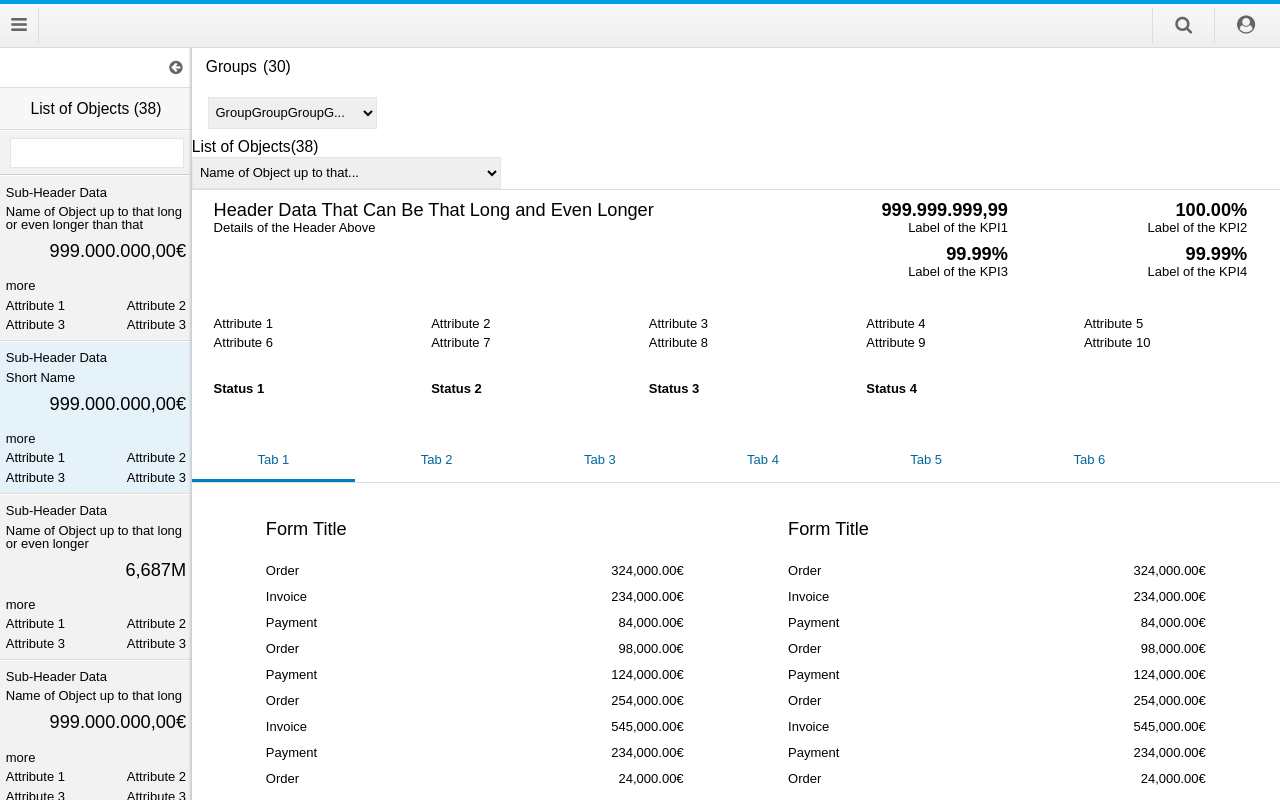
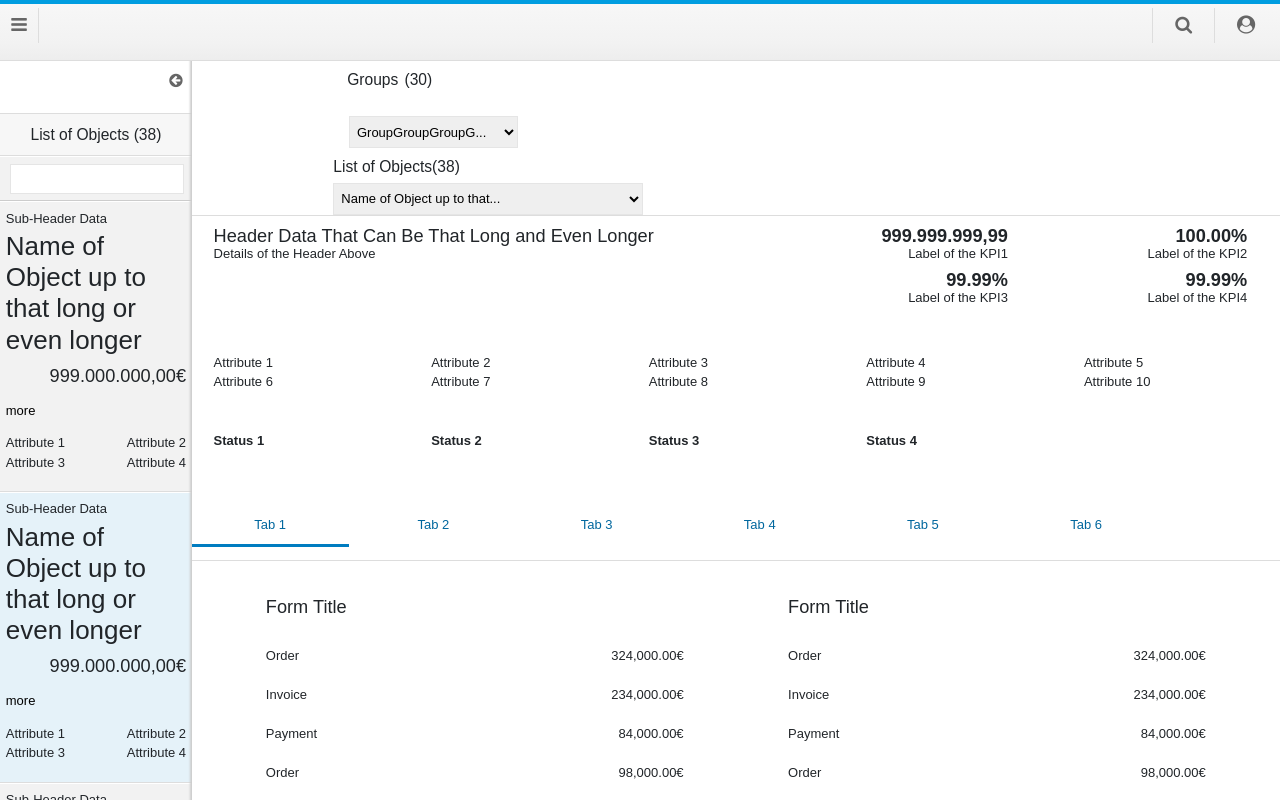
Before and after one commit to kdrachtidis/jquery-ColumnLayout, a website: page index.html in a window 1280 px wide. Drawn offline with nearby package versions, Linux system fonts and the light colour scheme.

Commit message:
Left container replaced with JSON

```diff
--- a/index.html
+++ b/index.html
@@ -11,6 +11,8 @@
 
     <link rel="stylesheet" type="text/css" href="css/style.css" />
     <link rel="stylesheet" type="text/css" href="https://code.jquery.com/ui/1.12.1/themes/smoothness/jquery-ui.css" />
+    <link rel="stylesheet" href="https://stackpath.bootstrapcdn.com/bootstrap/4.3.1/css/bootstrap.min.css"
+        integrity="sha384-ggOyR0iXCbMQv3Xipma34MD+dH/1fQ784/j6cY/iJTQUOhcWr7x9JvoRxT2MZw1T" crossorigin="anonymous">
 
     <script src="https://code.jquery.com/jquery-2.2.0.min.js"></script>
     <script src="https://code.jquery.com/ui/1.12.1/jquery-ui.min.js"
--- a/js/import-xml.js
+++ b/js/import-xml.js
@@ -7,7 +7,7 @@ function leftSidebar(xml) {
     var count = $(xml).find("category").size();
     $("#drop-groupslist .label, #left-sidebar .title .label").append(title);
     $("#drop-groupslist .count, #left-sidebar .title .count").append(" (" + count + ")");
-    $(xml).find("category").each(function() {
+    $(xml).find("category").each(function () {
         var header = $(this).find("header").text();
         var sheader = header.substr(0, 16);
         $('<li><h1><a href="#">' + title + '</a></h1></li>').appendTo("#groupslist ol");
@@ -24,31 +24,24 @@ function rightSidebar(xml) {
     var count = $(xml).find("source").size();
     $("#right-sidebar .title .label").append(title);
     $("#right-sidebar .title .count").append(" (" + count + ")");
-    $(xml).find("source").each(function() {
+    $(xml).find("source").each(function () {
         var header = $(this).find("header").text();
         $('<li><a href="#">' + header + '</a></li>').appendTo("#resources ol");
     });
 }
 
-function leftContainer(xml) {
-    var title = $(xml).find("list").attr("title");
-    var count = $(xml).find("element").size();
-    $("#drop-masterlist .label, #left-container .title .label").append(title);
-    $("#drop-masterlist .count, #left-container .title .count").append(" (" + count + ")");
-    $(xml).find("element").each(function() {
-        var header = $(this).find("header").text();
-        var sheader = header.substr(0, 25);
-        var subheader = $(this).find("subheader").text();
-        var kpi = $(this).find("kpi").text();
-        var attribute1 = $(this).find("attribute1").text();
-        var attribute2 = $(this).find("attribute2").text();
-        var attribute3 = $(this).find("attribute3").text();
-        var attribute4 = $(this).find("attribute3").text();
-        $('<article class="list-object"><aside>' + subheader + '</aside><header><h2>' + header + '</h2><h3>' + kpi + '</h3></header><footer><ul class="switch"><li class="more"><button type="button">more</button></li><li class="less"><button type="button">less</button></li></ul><ul class="attributes"><li>' + attribute1 + '</li><li class="right">' + attribute2 + '</li><li>' + attribute3 + '</li><li class="right">' + attribute4 + '</li></ul></footer></article>').appendTo("#masterlist");
-        if (header.length < 26) {
-            $('<option>' + header + '</option>').appendTo("#drop-masterlist select");
+function leftContainerJSON(data) {
+    var dCount = data.items.length;
+    var dTitle = data.title;
+    $("#drop-masterlist .label, #left-container .title .label").append(dTitle);
+    $("#drop-masterlist .count, #left-container .title .count").append(" (" + dCount + ")");
+
+    $(data.items).each(function (index) {
+        $('<article class="list-object"><aside>' + this.subheader + '</aside><header><h2>' + this.header + '</h2><h3>' + this.kpi + '</h3></header><footer><ul class="switch"><li class="more"><button type="button">more</button></li><li class="less"><button type="button">less</button></li></ul><ul class="attributes"><li>' + this.attribute1 + '</li><li class="right">' + this.attribute2 + '</li><li>' + this.attribute3 + '</li><li class="right">' + this.attribute4 + '</li></ul></footer></article>').appendTo("#masterlist");
+        if (this.header.length < 26) {
+            $('<option>' + this.header + '</option>').appendTo("#drop-masterlist select");
         } else {
-            $('<option>' + sheader + '...</option>').appendTo("#drop-masterlist select");
+            $('<option>' + this.header.substr(0, 25) + '...</option>').appendTo("#drop-masterlist select");
         }
     });
 }
@@ -58,7 +51,7 @@ function rightContainer(xml) {
     var count = $(xml).find("entry").size();
     $("#right-container .title .label").append(title);
     $("#right-container .title .count").append(" (" + count + ")");
-    $(xml).find("entry").each(function() {
+    $(xml).find("entry").each(function () {
         var header = $(this).find("title").text();
         var date = $(this).find("date").text();
         var time = $(this).find("timestamp").text();
@@ -73,27 +66,27 @@ function mainContainer(xml) {
     var subheader = $(xml).find("header2").text();
     $("span.header-1").append(header);
     $("span.header-2").append(subheader);
-    $(xml).find("kpi").each(function() {
+    $(xml).find("kpi").each(function () {
         var kpi = $(this).text();
         var label = $(this).attr("title");
         $('<li><span class="kpi-amount">' + kpi + '</span><span class="kpi-title">' + label + '</span></li>').appendTo("#objectheader div.kpi ol");
     });
-    $(xml).find("attribute").each(function() {
+    $(xml).find("attribute").each(function () {
         var attribute = $(this).text();
         $('<li>' + attribute + '</li>').appendTo("#objectheader div.attribute ol");
     });
-    $(xml).find("status").each(function() {
+    $(xml).find("status").each(function () {
         var status = $(this).text();
         $('<li>' + status + '</li>').appendTo("#objectheader div.status ol");
     });
-    $(xml).find("tabcontainer").each(function() {
+    $(xml).find("tabcontainer").each(function () {
         var tabcontainer = $(this).attr("tab");
         $('<li><a href="#">' + tabcontainer + '</a></li>').appendTo("#tabMenu ol");
     });
 }
 
 function simpleForm(xml) {
-    $(xml).find("entry").each(function() {
+    $(xml).find("entry").each(function () {
         var label = $(this).attr("label");
         var amount = $(this).text();
         $('<p class="form-entry"><span class="label">' + label + '</span><span class="amount">' + amount + '</span></p>').appendTo(".form-content");
@@ -116,10 +109,9 @@ function getXML() {
         error: error
     });
     $.ajax({
-        type: "GET",
-        url: "./xml/leftContainerContent.xml",
-        dataType: "xml",
-        success: leftContainer,
+        dataType: "json",
+        url: "./json/leftContainerContent.json",
+        success: leftContainerJSON,
         error: error
     });
     $.ajax({
@@ -145,6 +137,6 @@ function getXML() {
     });
 }
 
-$(document).ready(function() {
+$(document).ready(function () {
     getXML();
 });
--- /dev/null
+++ b/json/leftContainerContent.json
@@ -0,0 +1,347 @@
+{
+    "title": "List of Objects",
+    "items": [
+        {
+            "header": "Name of Object up to that long or even longer",
+            "kpi": "999.000.000,00€",
+            "subheader": "Sub-Header Data",
+            "attribute1": "Attribute 1",
+            "attribute2": "Attribute 2",
+            "attribute3": "Attribute 3",
+            "attribute4": "Attribute 4"
+        },
+        {
+            "header": "Name of Object up to that long or even longer",
+            "kpi": "999.000.000,00€",
+            "subheader": "Sub-Header Data",
+            "attribute1": "Attribute 1",
+            "attribute2": "Attribute 2",
+            "attribute3": "Attribute 3",
+            "attribute4": "Attribute 4"
+        },
+        {
+            "header": "Name of Object up to that long or even longer",
+            "kpi": "999.000.000,00€",
+            "subheader": "Sub-Header Data",
+            "attribute1": "Attribute 1",
+            "attribute2": "Attribute 2",
+            "attribute3": "Attribute 3",
+            "attribute4": "Attribute 4"
+        },
+        {
+            "header": "Name of Object up to that long or even longer",
+            "kpi": "999.000.000,00€",
+            "subheader": "Sub-Header Data",
+            "attribute1": "Attribute 1",
+            "attribute2": "Attribute 2",
+            "attribute3": "Attribute 3",
+            "attribute4": "Attribute 4"
+        },
+        {
+            "header": "Name of Object up to that long or even longer",
+            "kpi": "999.000.000,00€",
+            "subheader": "Sub-Header Data",
+            "attribute1": "Attribute 1",
+            "attribute2": "Attribute 2",
+            "attribute3": "Attribute 3",
+            "attribute4": "Attribute 4"
+        },
+        {
+            "header": "Name of Object up to that long or even longer",
+            "kpi": "999.000.000,00€",
+            "subheader": "Sub-Header Data",
+            "attribute1": "Attribute 1",
+            "attribute2": "Attribute 2",
+            "attribute3": "Attribute 3",
+            "attribute4": "Attribute 4"
+        },
+        {
+            "header": "Name of Object up to that long or even longer",
+            "kpi": "999.000.000,00€",
+            "subheader": "Sub-Header Data",
+            "attribute1": "Attribute 1",
+            "attribute2": "Attribute 2",
+            "attribute3": "Attribute 3",
+            "attribute4": "Attribute 4"
+        },
+        {
+            "header": "Name of Object up to that long or even longer",
+            "kpi": "999.000.000,00€",
+            "subheader": "Sub-Header Data",
+            "attribute1": "Attribute 1",
+            "attribute2": "Attribute 2",
+            "attribute3": "Attribute 3",
+            "attribute4": "Attribute 4"
+        },
+        {
+            "header": "Name of Object up to that long or even longer",
+            "kpi": "999.000.000,00€",
+            "subheader": "Sub-Header Data",
+            "attribute1": "Attribute 1",
+            "attribute2": "Attribute 2",
+            "attribute3": "Attribute 3",
+            "attribute4": "Attribute 4"
+        },
+        {
+            "header": "Name of Object up to that long or even longer",
+            "kpi": "999.000.000,00€",
+            "subheader": "Sub-Header Data",
+            "attribute1": "Attribute 1",
+            "attribute2": "Attribute 2",
+            "attribute3": "Attribute 3",
+            "attribute4": "Attribute 4"
+        },
+        {
+            "header": "Name of Object up to that long or even longer",
+            "kpi": "999.000.000,00€",
+            "subheader": "Sub-Header Data",
+            "attribute1": "Attribute 1",
+            "attribute2": "Attribute 2",
+            "attribute3": "Attribute 3",
+            "attribute4": "Attribute 4"
+        },
+        {
+            "header": "Name of Object up to that long or even longer",
+            "kpi": "999.000.000,00€",
+            "subheader": "Sub-Header Data",
+            "attribute1": "Attribute 1",
+            "attribute2": "Attribute 2",
+            "attribute3": "Attribute 3",
+            "attribute4": "Attribute 4"
+        },
+        {
+            "header": "Name of Object up to that long or even longer",
+            "kpi": "999.000.000,00€",
+            "subheader": "Sub-Header Data",
+            "attribute1": "Attribute 1",
+            "attribute2": "Attribute 2",
+            "attribute3": "Attribute 3",
+            "attribute4": "Attribute 4"
+        },
+        {
+            "header": "Name of Object up to that long or even longer",
+            "kpi": "999.000.000,00€",
+            "subheader": "Sub-Header Data",
+            "attribute1": "Attribute 1",
+            "attribute2": "Attribute 2",
+            "attribute3": "Attribute 3",
+            "attribute4": "Attribute 4"
+        },
+        {
+            "header": "Name of Object up to that long or even longer",
+            "kpi": "999.000.000,00€",
+            "subheader": "Sub-Header Data",
+            "attribute1": "Attribute 1",
+            "attribute2": "Attribute 2",
+            "attribute3": "Attribute 3",
+            "attribute4": "Attribute 4"
+        },
+        {
+            "header": "Name of Object up to that long or even longer",
+            "kpi": "999.000.000,00€",
+            "subheader": "Sub-Header Data",
+            "attribute1": "Attribute 1",
+            "attribute2": "Attribute 2",
+            "attribute3": "Attribute 3",
+            "attribute4": "Attribute 4"
+        },
+        {
+            "header": "Name of Object up to that long or even longer",
+            "kpi": "999.000.000,00€",
+            "subheader": "Sub-Header Data",
+            "attribute1": "Attribute 1",
+            "attribute2": "Attribute 2",
+            "attribute3": "Attribute 3",
+            "attribute4": "Attribute 4"
+        },
+        {
+            "header": "Name of Object up to that long or even longer",
+            "kpi": "999.000.000,00€",
+            "subheader": "Sub-Header Data",
+            "attribute1": "Attribute 1",
+            "attribute2": "Attribute 2",
+            "attribute3": "Attribute 3",
+            "attribute4": "Attribute 4"
+        },
+        {
+            "header": "Name of Object up to that long or even longer",
+            "kpi": "999.000.000,00€",
+            "subheader": "Sub-Header Data",
+            "attribute1": "Attribute 1",
+            "attribute2": "Attribute 2",
+            "attribute3": "Attribute 3",
+            "attribute4": "Attribute 4"
+        },
+        {
+            "header": "Name of Object up to that long or even longer",
+            "kpi": "999.000.000,00€",
+            "subheader": "Sub-Header Data",
+            "attribute1": "Attribute 1",
+            "attribute2": "Attribute 2",
+            "attribute3": "Attribute 3",
+            "attribute4": "Attribute 4"
+        },
+        {
+            "header": "Name of Object up to that long or even longer",
+            "kpi": "999.000.000,00€",
+            "subheader": "Sub-Header Data",
+            "attribute1": "Attribute 1",
+            "attribute2": "Attribute 2",
+            "attribute3": "Attribute 3",
+            "attribute4": "Attribute 4"
+        },
+        {
+            "header": "Name of Object up to that long or even longer",
+            "kpi": "999.000.000,00€",
+            "subheader": "Sub-Header Data",
+            "attribute1": "Attribute 1",
+            "attribute2": "Attribute 2",
+            "attribute3": "Attribute 3",
+            "attribute4": "Attribute 4"
+        },
+        {
+            "header": "Name of Object up to that long or even longer",
+            "kpi": "999.000.000,00€",
+            "subheader": "Sub-Header Data",
+            "attribute1": "Attribute 1",
+            "attribute2": "Attribute 2",
+            "attribute3": "Attribute 3",
+            "attribute4": "Attribute 4"
+        },
+        {
+            "header": "Name of Object up to that long or even longer",
+            "kpi": "999.000.000,00€",
+            "subheader": "Sub-Header Data",
+            "attribute1": "Attribute 1",
+            "attribute2": "Attribute 2",
+            "attribute3": "Attribute 3",
+            "attribute4": "Attribute 4"
+        },
+        {
+            "header": "Name of Object up to that long or even longer",
+            "kpi": "999.000.000,00€",
+            "subheader": "Sub-Header Data",
+            "attribute1": "Attribute 1",
+            "attribute2": "Attribute 2",
+            "attribute3": "Attribute 3",
+            "attribute4": "Attribute 4"
+        },
+        {
+            "header": "Name of Object up to that long or even longer",
+            "kpi": "999.000.000,00€",
+            "subheader": "Sub-Header Data",
+            "attribute1": "Attribute 1",
+            "attribute2": "Attribute 2",
+            "attribute3": "Attribute 3",
+            "attribute4": "Attribute 4"
+        },
+        {
+            "header": "Name of Object up to that long or even longer",
+            "kpi": "999.000.000,00€",
+            "subheader": "Sub-Header Data",
+            "attribute1": "Attribute 1",
+            "attribute2": "Attribute 2",
+            "attribute3": "Attribute 3",
+            "attribute4": "Attribute 4"
+        },
+        {
+            "header": "Name of Object up to that long or even longer",
+            "kpi": "999.000.000,00€",
+            "subheader": "Sub-Header Data",
+            "attribute1": "Attribute 1",
+            "attribute2": "Attribute 2",
+            "attribute3": "Attribute 3",
+            "attribute4": "Attribute 4"
+        },
+        {
+            "header": "Name of Object up to that long or even longer",
+            "kpi": "999.000.000,00€",
+            "subheader": "Sub-Header Data",
+            "attribute1": "Attribute 1",
+            "attribute2": "Attribute 2",
+            "attribute3": "Attribute 3",
+            "attribute4": "Attribute 4"
+        },
+        {
+            "header": "Name of Object up to that long or even longer",
+            "kpi": "999.000.000,00€",
+            "subheader": "Sub-Header Data",
+            "attribute1": "Attribute 1",
+            "attribute2": "Attribute 2",
+            "attribute3": "Attribute 3",
+            "attribute4": "Attribute 4"
+        },
+        {
+            "header": "Name of Object up to that long or even longer",
+            "kpi": "999.000.000,00€",
+            "subheader": "Sub-Header Data",
+            "attribute1": "Attribute 1",
+            "attribute2": "Attribute 2",
+            "attribute3": "Attribute 3",
+            "attribute4": "Attribute 4"
+        },
+        {
+            "header": "Name of Object up to that long or even longer",
+            "kpi": "999.000.000,00€",
+            "subheader": "Sub-Header Data",
+            "attribute1": "Attribute 1",
+            "attribute2": "Attribute 2",
+            "attribute3": "Attribute 3",
+            "attribute4": "Attribute 4"
+        },
+        {
+            "header": "Name of Object up to that long or even longer",
+            "kpi": "999.000.000,00€",
+            "subheader": "Sub-Header Data",
+            "attribute1": "Attribute 1",
+            "attribute2": "Attribute 2",
+            "attribute3": "Attribute 3",
+            "attribute4": "Attribute 4"
+        },
+        {
+            "header": "Name of Object up to that long or even longer",
+            "kpi": "999.000.000,00€",
+            "subheader": "Sub-Header Data",
+            "attribute1": "Attribute 1",
+            "attribute2": "Attribute 2",
+            "attribute3": "Attribute 3",
+            "attribute4": "Attribute 4"
+        },
+        {
+            "header": "Name of Object up to that long or even longer",
+            "kpi": "999.000.000,00€",
+            "subheader": "Sub-Header Data",
+            "attribute1": "Attribute 1",
+            "attribute2": "Attribute 2",
+            "attribute3": "Attribute 3",
+            "attribute4": "Attribute 4"
+        },
+        {
+            "header": "Name of Object up to that long or even longer",
+            "kpi": "999.000.000,00€",
+            "subheader": "Sub-Header Data",
+            "attribute1": "Attribute 1",
+            "attribute2": "Attribute 2",
+            "attribute3": "Attribute 3",
+            "attribute4": "Attribute 4"
+        },
+        {
+            "header": "Name of Object up to that long or even longer",
+            "kpi": "999.000.000,00€",
+            "subheader": "Sub-Header Data",
+            "attribute1": "Attribute 1",
+            "attribute2": "Attribute 2",
+            "attribute3": "Attribute 3",
+            "attribute4": "Attribute 4"
+        },
+        {
+            "header": "Name of Object up to that long or even longer",
+            "kpi": "999.000.000,00€",
+            "subheader": "Sub-Header Data",
+            "attribute1": "Attribute 1",
+            "attribute2": "Attribute 2",
+            "attribute3": "Attribute 3",
+            "attribute4": "Attribute 4"
+        }
+    ]
+}
--- a/package.json
+++ b/package.json
@@ -17,6 +17,7 @@
   },
   "homepage": "https://github.com/kdrachtidis/five-column-layout#readme",
   "dependencies": {
+    "bootstrap": "^4.3.1",
     "jquery": "^3.4.1",
     "jquery-ui": "^1.12.1"
   }
```
Also changed, not shown: js/layout.js (+12 -12 lines), js/script.js (+4 -4 lines), 1 other file.
